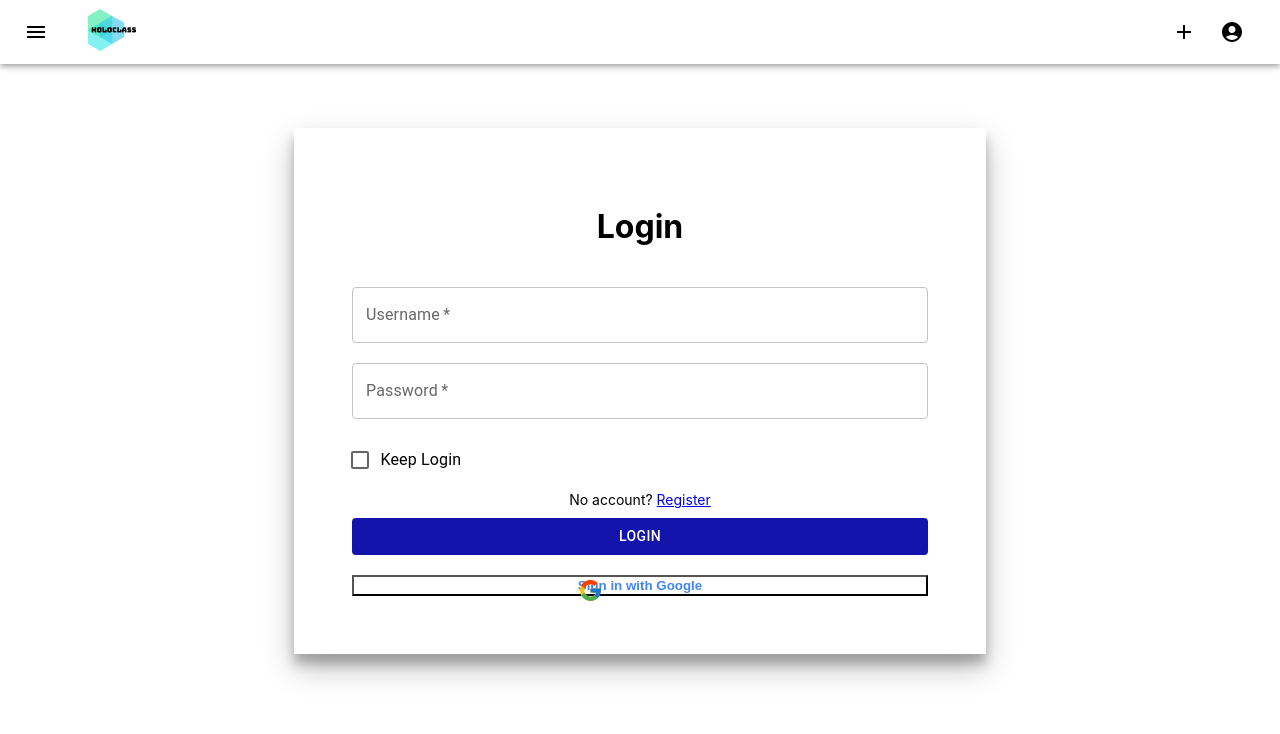
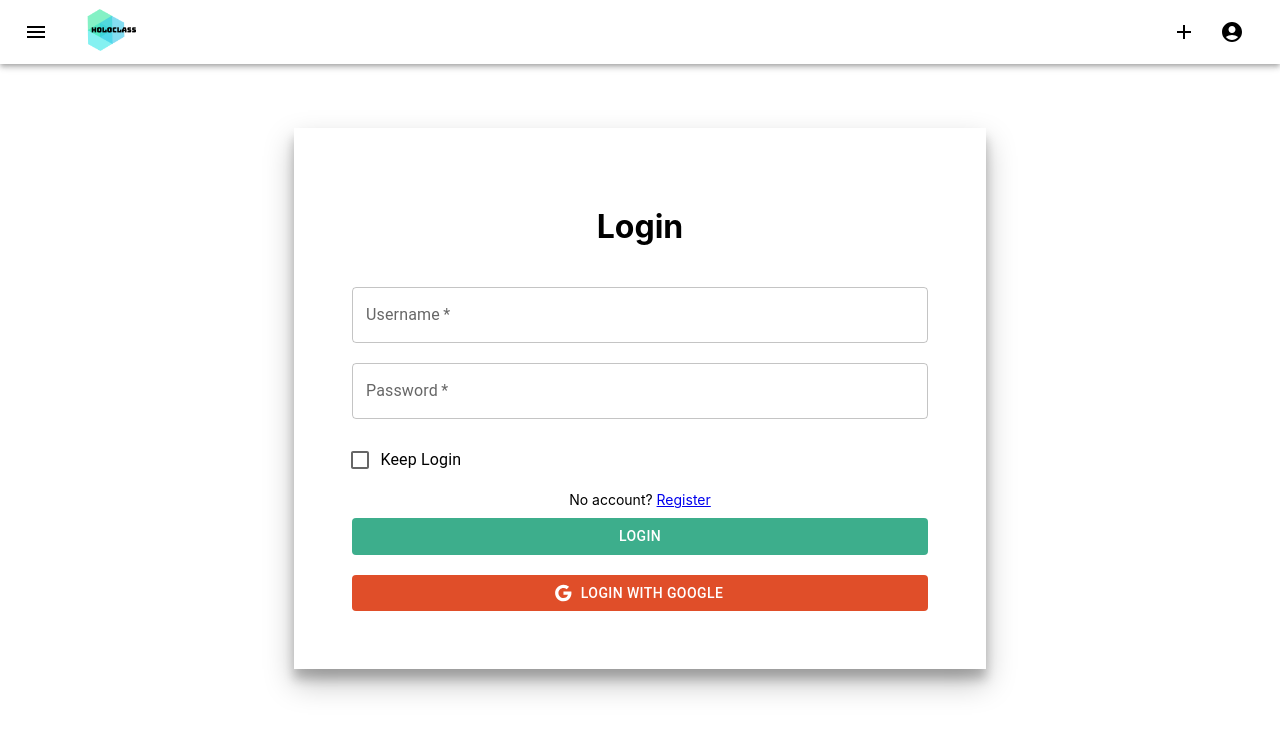
Before and after one commit to LnlyPineapple27/Classrooms-management-website, a React (Create React App) app: page / in a window 1280 px wide. Shown: the top 734 px of the page. Built offline with nearby package versions, Linux system fonts and the light colour scheme; no server answers.

Commit message:
Magic for button in form

```diff
--- a/src/Components/Login_Register/GoogleLogin/index.jsx
+++ b/src/Components/Login_Register/GoogleLogin/index.jsx
@@ -1,5 +1,8 @@
 import React from 'react';
 import { useGoogleLogin } from 'react-google-login';
+import GoogleIcon from '@mui/icons-material/Google';
+import { Button } from '@mui/material';
+import '../index.scss'
 
 // refresh token
 import { refreshTokenSetup } from '../utils/refreshToken';
@@ -33,11 +36,18 @@ function GoogleLogin() {
   });
 
   return (
-    <button onClick={signIn} className="login-form__element login-form__googlebutton">
-      <img src="icons/google.svg" alt="google login" className="icon"></img>
+    // <button onClick={signIn} className="login-form__element login-form__googlebutton">
+    //   <img src="icons/google.svg" alt="google login" className="icon"></img>
 
-      <span className="buttonText">Sign in with Google</span>
-    </button>
+    //   <span className="buttonText">Sign in with Google</span>
+    // </button>
+      <Button
+        startIcon={<GoogleIcon />}
+        className='login-form__element login-form__button--google'
+        onClick={signIn}
+      >
+        Login with Google
+      </Button>
   );
 }
 
--- a/src/Components/Login_Register/index.scss
+++ b/src/Components/Login_Register/index.scss
@@ -18,11 +18,12 @@
         width: 100%;
     }
     &__button {
-        background-color: hsl(239, 81%, 37%) !important;
+        background-color: hsl(162, 48%, 46%) !important;
         color: white !important;
     }
-    &__googlebutton{
-        background-color: white !important;
+    &__button--google {
+        background-color: hsl(12, 75%, 52%) !important;
+        color: white !important;
     }
     &__register-text {
         width: 100%;
```
Also changed, not shown: 1 other file (tests, documents, lock files or other folders).
